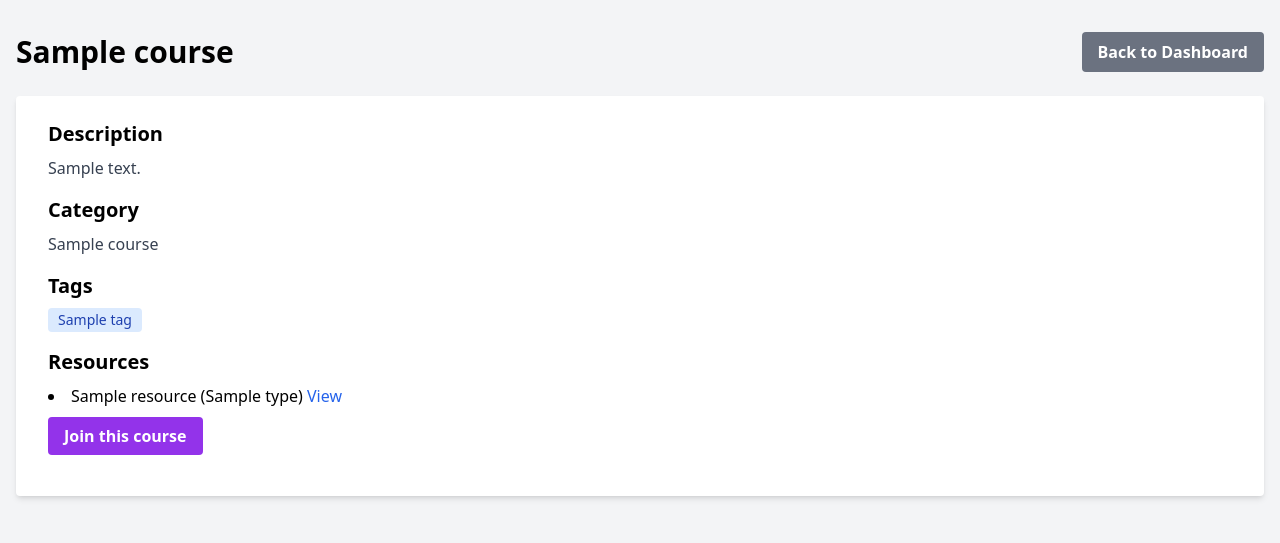
After one commit to Youcode-Classe-E-2024-2025/oumaima_aitsaid_Udemy, a PHP site: template Views/course/display_courseStudent.php in a window 1280 px wide. The commit adds this page. Shown: the top 543 px of the page. Run offline with PHP 8.4, Linux system fonts and the light colour scheme; the template is opened without the code that fills it: most values are stand-ins (such as "Sample title", 1, 10 or a date in 2020); some libraries are stand-ins or nearby versions.

Commit message:
ajouter page display_coursStudent

```diff
--- /dev/null
+++ b/Views/course/display_courseStudent.php
@@ -0,0 +1,63 @@
+<!DOCTYPE html>
+<html lang="en">
+<head>
+    <meta charset="UTF-8">
+    <meta name="viewport" content="width=device-width, initial-scale=1.0">
+    <title><?php echo htmlspecialchars($course['title']); ?> - YouDemy</title>
+    <script src="https://cdn.tailwindcss.com"></script>    <link rel="stylesheet" href="https://cdnjs.cloudflare.com/ajax/libs/font-awesome/6.0.0-beta3/css/all.min.css">
+    <link rel="stylesheet" href="https://cdnjs.cloudflare.com/ajax/libs/font-awesome/6.0.0-beta3/css/all.min.css">
+</head>
+<body class="bg-gray-100">
+    <div class="container mx-auto px-4 py-8">
+        <div class="flex items-center justify-between mb-6">
+            <h1 class="text-3xl font-bold"><?php echo htmlspecialchars($course['title']); ?></h1>
+            <a href="index.php?action=dashboardd" class="bg-gray-500 hover:bg-gray-700 text-white font-bold py-2 px-4 rounded">
+                Back to Dashboard
+            </a>
+        </div>
+
+        <div class="bg-white shadow-md rounded px-8 pt-6 pb-8 mb-4">
+            <div class="mb-4">
+                <h2 class="text-xl font-bold mb-2">Description</h2>
+                <p class="text-gray-700"><?php echo nl2br(htmlspecialchars($course['description'])); ?></p>
+            </div>
+
+            <div class="mb-4">
+                <h2 class="text-xl font-bold mb-2">Category</h2>
+                <p class="text-gray-700"><?php echo htmlspecialchars($course['category_name']); ?></p>
+            </div>
+
+            <div class="mb-4">
+                <h2 class="text-xl font-bold mb-2">Tags</h2>
+                <div class="flex flex-wrap">
+                    <?php foreach ($course['tags'] as $tag): ?>
+                        <span class="bg-blue-100 text-blue-800 text-sm font-medium mr-2 px-2.5 py-0.5 rounded"><?php echo htmlspecialchars($tag['name']); ?></span>
+                    <?php endforeach; ?>
+                </div>
+            </div>
+
+            <div class="mb-4">
+                <h2 class="text-xl font-bold mb-2">Resources</h2>
+                <?php if (empty($course['resources'])): ?>
+                    <p class="text-gray-700">No resources available for this course.</p>
+                <?php else: ?>
+                    <ul class="list-disc list-inside">
+                        <?php foreach ($course['resources'] as $resource): ?>
+                            <li class="mb-2">
+                                <span class="font-medium"><?php echo htmlspecialchars($resource['title']); ?></span>
+                                (<?php echo ucfirst($resource['type']); ?>)
+                                <a href="<?php echo htmlspecialchars($resource['file_path']); ?>" target="_blank" class="text-blue-600 hover:underline">View</a>
+                            </li>
+                        <?php endforeach; ?>
+                    </ul>
+                <?php endif; ?>
+            </div>
+            <div class="mb-4">
+    <a class="bg-purple-600 hover:bg-purple-800 text-white font-bold py-2 px-4 rounded"
+       href="index.php?action=enroll&course_id=<?php echo htmlspecialchars($course['id']); ?>">
+        Join this course
+    </a>
+</div>        </div>
+    </div>
+</body>
+</html>
--- a/Views/student_dashboard.php
+++ b/Views/student_dashboard.php
@@ -32,7 +32,7 @@
                     <p class="text-gray-700 mb-4"><?= htmlspecialchars($course['description']) ?></p>
                     <p class="text-sm text-gray-600">Category: <?= htmlspecialchars($course['category'] ?? '') ?></p>
                     <p class="text-sm text-gray-600 mb-4">Instructor: <?= htmlspecialchars($course['teacher_name']) ?></p>
-                    <a href="index.php?action=display_course&id=<?php echo $course['id']; ?>" class="text-gray-800 hover:text-gray-600 transition-colors duration-200">View Course</a>
+                    <a href="index.php?action=displaycoursestudent&id=<?php echo $course['id']; ?>" class="text-gray-800 hover:text-gray-600 transition-colors duration-200">View Course</a>
                 </div>
             <?php endforeach; ?>
         <?php else: ?>
```
Also changed, not shown: index.php (+20 -3 lines), src/controllers/CourseController.php (+36 -0 lines), src/controllers/studentController.php (added, +19 -0 lines), src/models/EnrollmentModel.php (added, +14 -0 lines), uploads/678e62ac7bfdf.md (added, +1 -0 lines), Views/my_courses.php (added).
